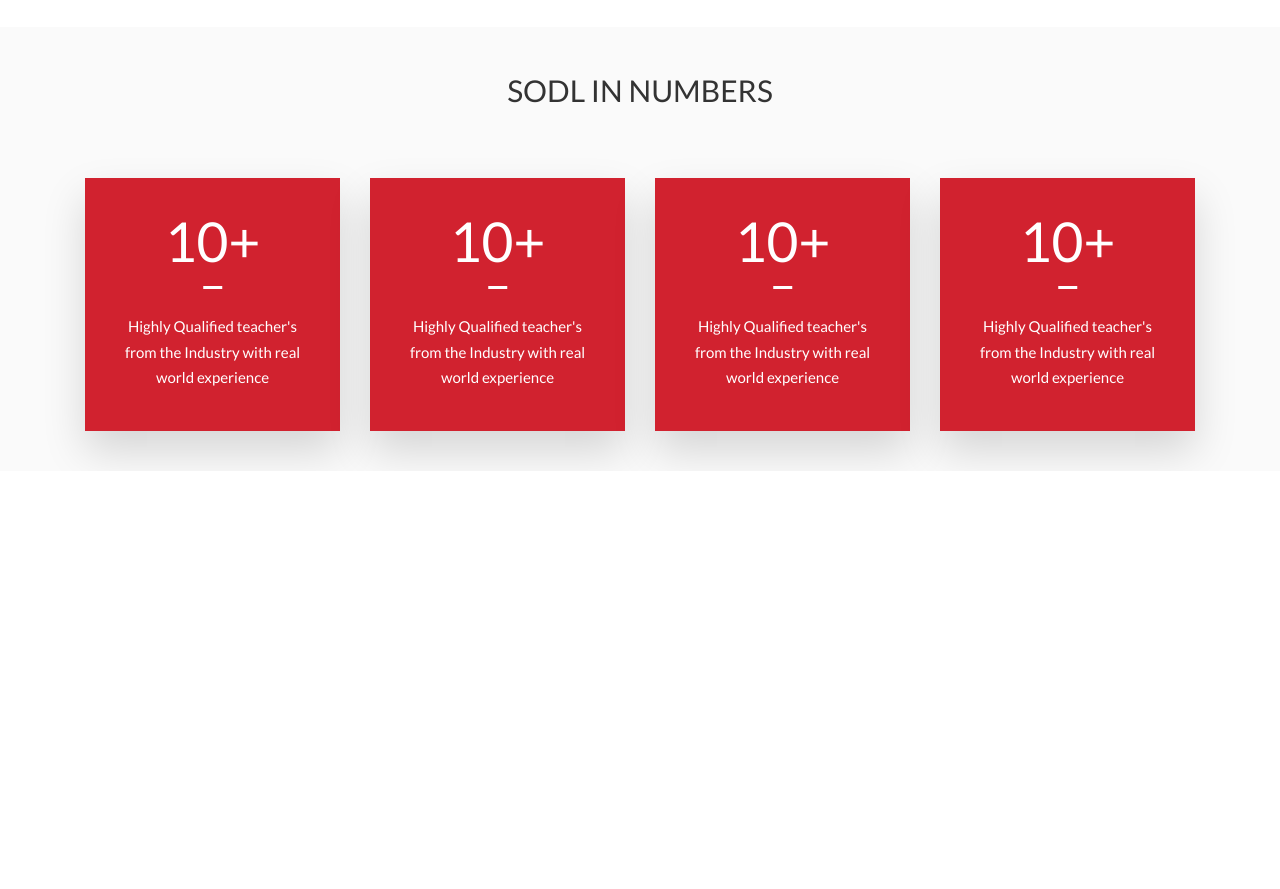
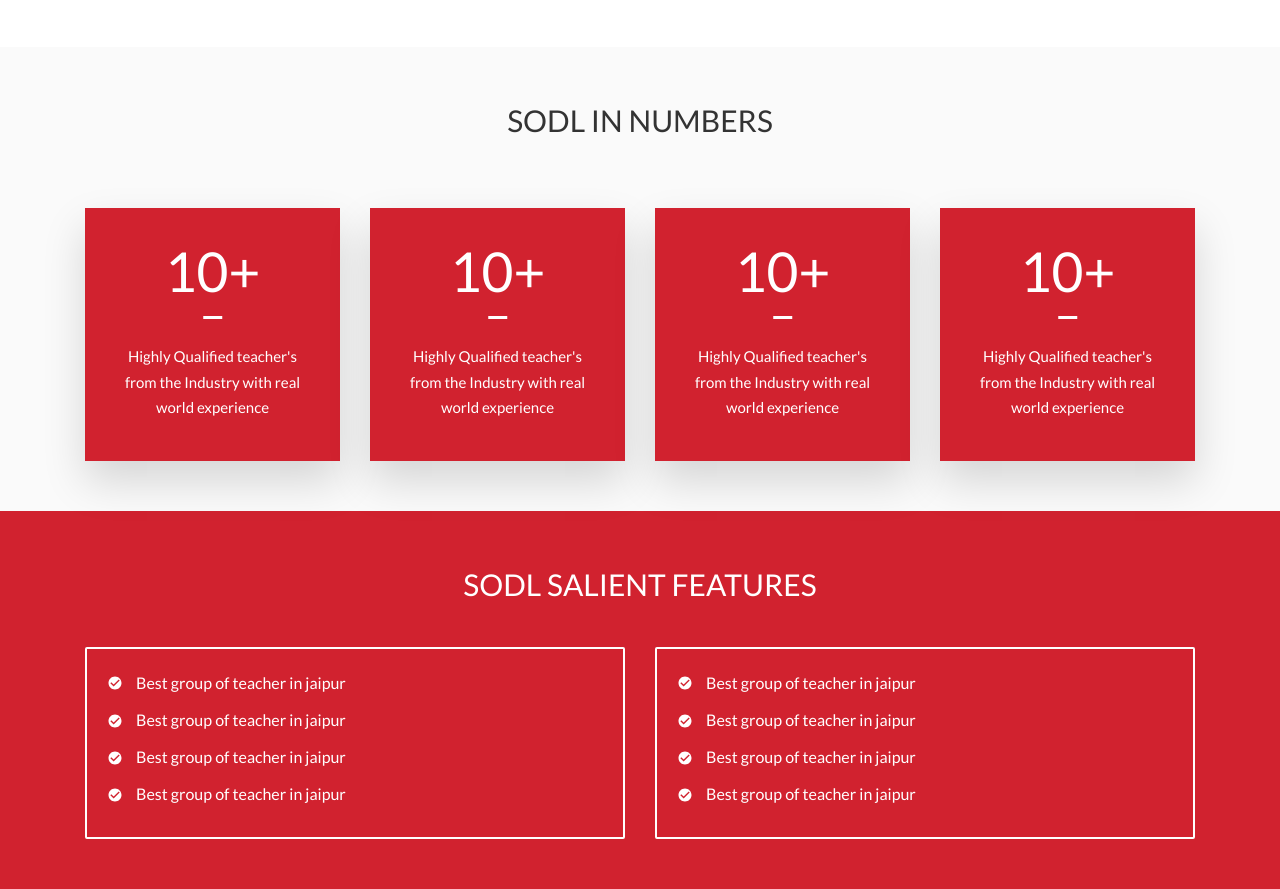
Before and after one commit to ankiteshcbetter/SODL, a website: page index.html in a window 1280 px wide. Shown: the part 1833-2722 px from the top of the page. Before the commit the page ends 2304 px from the top, so only its background shows below. Drawn offline with nearby package versions, Linux system fonts and the light colour scheme.

Commit message:
New section added - salient features

```diff
--- a/index.html
+++ b/index.html
@@ -217,6 +217,55 @@
 
         </section>
 
+        <section class="section-features">
+            <h2 class="heading-secondary u-color-white text-center">SODL salient Features</h2>
+            <div class="container">
+                <div class="row">
+                    <div class="col-lg-6">
+                        <div class="box">
+                            <div class="box__item">
+                                <ion-icon name="checkmark-circle"></ion-icon>
+                                <p class="box__text"> Best group of teacher in jaipur</p>
+                            </div>
+                            <div class="box__item">
+                                <ion-icon class="box__icon" name="checkmark-circle"></ion-icon>
+                                <p class="box__text">Best group of teacher in jaipur</p>
+                            </div>
+                            <div class="box__item">
+                                <ion-icon class="box__icon" name="checkmark-circle"></ion-icon>
+                                <p class="box__text">Best group of teacher in jaipur</p>
+                            </div>
+                            <div class="box__item">
+                                <ion-icon class="box__icon" name="checkmark-circle"></ion-icon>
+                                <p class="box__text">Best group of teacher in jaipur</p>
+                            </div>
+
+                        </div>
+                    </div>
+                    <div class="col-lg-6">
+                        <div class="box">
+                            <div class="box__item">
+                                <ion-icon name="checkmark-circle"></ion-icon>
+                                <p class="box__text"> Best group of teacher in jaipur</p>
+                            </div>
+                            <div class="box__item">
+                                <ion-icon class="box__icon" name="checkmark-circle"></ion-icon>
+                                <p class="box__text">Best group of teacher in jaipur</p>
+                            </div>
+                            <div class="box__item">
+                                <ion-icon class="box__icon" name="checkmark-circle"></ion-icon>
+                                <p class="box__text">Best group of teacher in jaipur</p>
+                            </div>
+                            <div class="box__item">
+                                <ion-icon class="box__icon" name="checkmark-circle"></ion-icon>
+                                <p class="box__text">Best group of teacher in jaipur</p>
+                            </div>
+
+                        </div>
+                    </div>
+                </div>
+        </section>
+
     </main>
 
 
--- a/sass/base/_utilities.scss
+++ b/sass/base/_utilities.scss
@@ -10,3 +10,7 @@
 .u-mb-l{
     margin-bottom: 7rem !important;
 }
+
+.u-color-white{
+    color: $color-white !important;
+}
--- /dev/null
+++ b/sass/components/_box.scss
@@ -0,0 +1,18 @@
+.box{
+    border: 2px solid $color-white;
+    padding: 2rem;
+    border-radius: 2px;
+
+    &__item{
+        color: $color-white;
+        font-size: 1.6rem;
+    }
+
+    &__text{
+        display: inline-block;
+        vertical-align: middle;
+        padding-left: 1rem;
+
+
+    }
+}
--- a/sass/layout/_header.scss
+++ b/sass/layout/_header.scss
@@ -2,7 +2,7 @@
 
     .top{
         background-color: $color-primary;
-        padding: 1rem 0;
+        padding: .3rem 0;
         font-size: 1.4rem;
         color: #fff;
         text-align: right;
--- a/sass/main.scss
+++ b/sass/main.scss
@@ -11,6 +11,7 @@
 @import "base/utilities";
 
 
+@import "components/box";
 @import "components/buttons";
 @import "components/form";
 @import "components/cards";
--- a/sass/pages/_home.scss
+++ b/sass/pages/_home.scss
@@ -1,5 +1,5 @@
 .section-digital{
-    padding: 4rem 0;
+    padding: 5rem 0;
     background-color: $color-light-grey;
 
     &__image{
@@ -14,6 +14,12 @@
 }
 
 .section-numbers{
-    padding: 4rem 0;
+    padding: 5rem 0;
     background-color: $color-light-grey;
 }
+
+
+.section-features{
+    padding: 5rem 0;
+    background-color: $color-primary;
+}
```
Also changed, not shown: css/style.css. Lines whose indentation alone changed are shown as unchanged.
